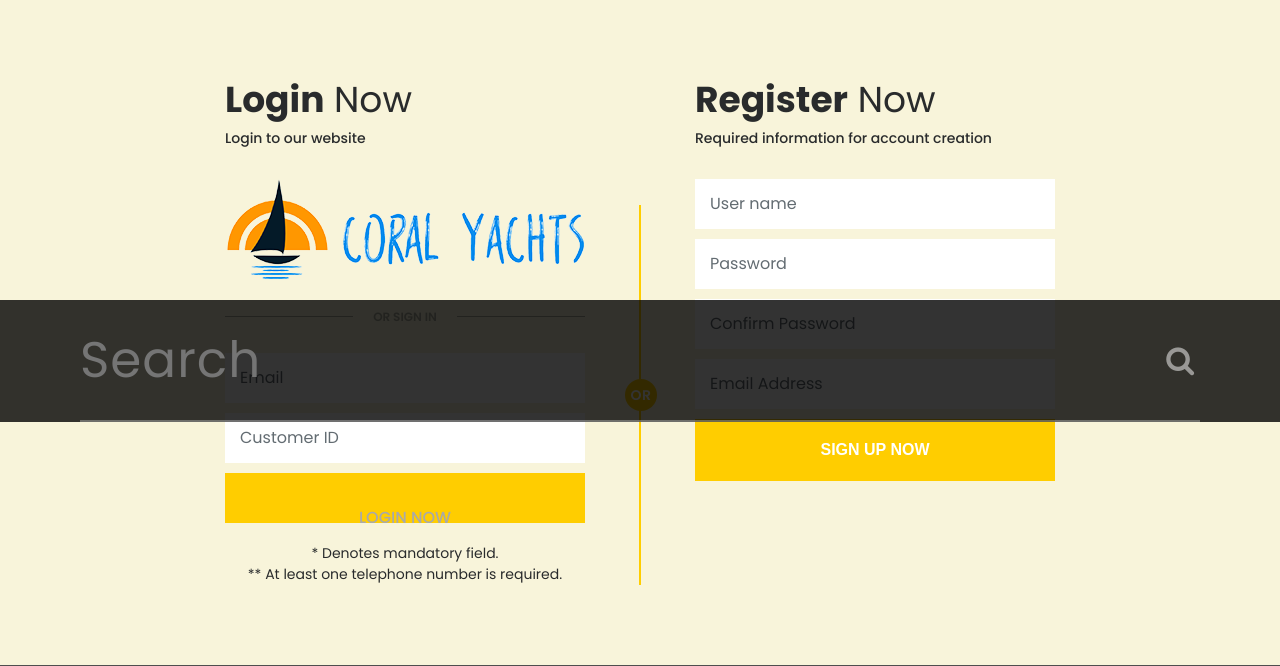
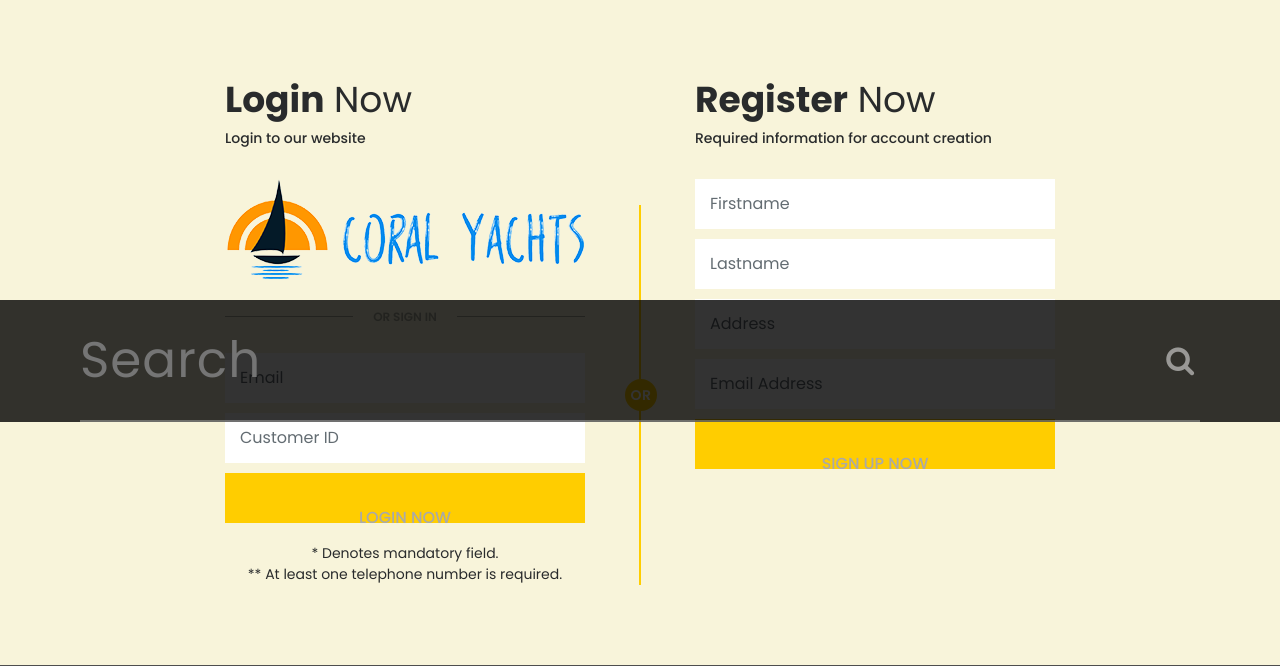
Before and after one commit to Leonvk/Webdev-p8, a PHP site: page /login-register.php in a window 1280 px wide. Shown: the part 500-1166 px from the top of the page. Run offline with PHP 8.4, Linux system fonts and the light colour scheme; grey boxes are pictures that could not be loaded.

Commit message:
Werkende Sign Up
De sign up werkt, moet nog veel aan gefixed worden maar het begin is er.

Rest kunnen we later verder bouwen.

```diff
--- a/de opdracht/templates/templates/RoyalCarsHtml/login-register.php
+++ b/de opdracht/templates/templates/RoyalCarsHtml/login-register.php
@@ -104,23 +104,31 @@
                     <span>Required information for account creation</span>
                   </div>
                   <div class="r-auth-form">
-                    <form action="#">
+                    <form action="#" method="post">
                       <div class="form-group">
-                        <input type="text" required class="form-control" placeholder="User name">
+                        <input type="text" name="fnameText" required class="form-control" placeholder="Firstname">
                       </div>
                       <div class="form-group">
-                        <input type="password" required class="form-control" placeholder="Password">
+                        <input type="text" name="lnameText" required class="form-control" placeholder="Lastname">
                       </div>
                       <div class="form-group">
-                        <input type="password" required class="form-control" placeholder="Confirm Password">
+                        <input type="text" name="addressText" required class="form-control" placeholder="Address">
                       </div>
                       <div class="form-group">
-                        <input type="email" required class="form-control" placeholder="Email Address">
+                        <input type="email" name="mailText" required class="form-control" placeholder="Email Address">
                       </div>
                       <div class="form-group">
-                        <button class="btn btn-full">SIGN UP NOW</button>
+                        <input class="btn btn-full" type="submit" value="SIGN UP NOW" name="signup">
                       </div>
                     </form>
+
+                    <?php
+                    if(isset($_POST['signup']))
+                    {
+                     register();
+                    }
+                    ?>
+
                   </div>
                 </div>
               </div>
--- /dev/null
+++ b/de opdracht/templates/templates/RoyalCarsHtml/php/registerFunction.php
@@ -0,0 +1,20 @@
+<?php
+function register() {
+  $mysqli = new mysqli("localhost", "root", "", "coralyachts");
+
+  $query = $mysqli->prepare("INSERT INTO customers(firstname, lastname, address, email) VALUES ('".$_POST["fnameText"]."','".$_POST["lnameText"]."','".$_POST["addressText"]."','".$_POST["mailText"]."') ");
+  $query->execute();
+  $query->store_result();
+
+  $rows = $query->num_rows;
+
+  if($query == false)
+  {
+    echo "register failed";
+  }
+  else
+  {
+    echo "register successful";
+  }
+}
+?>
```
